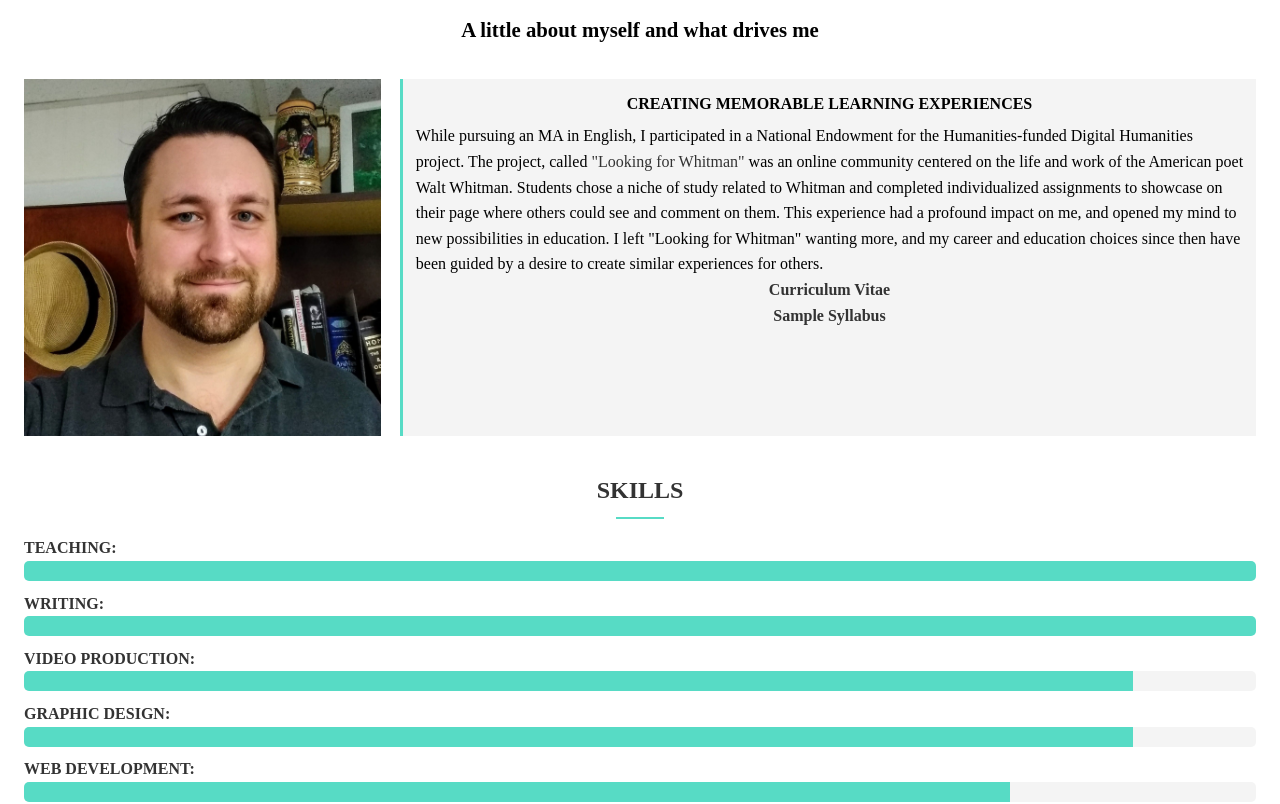
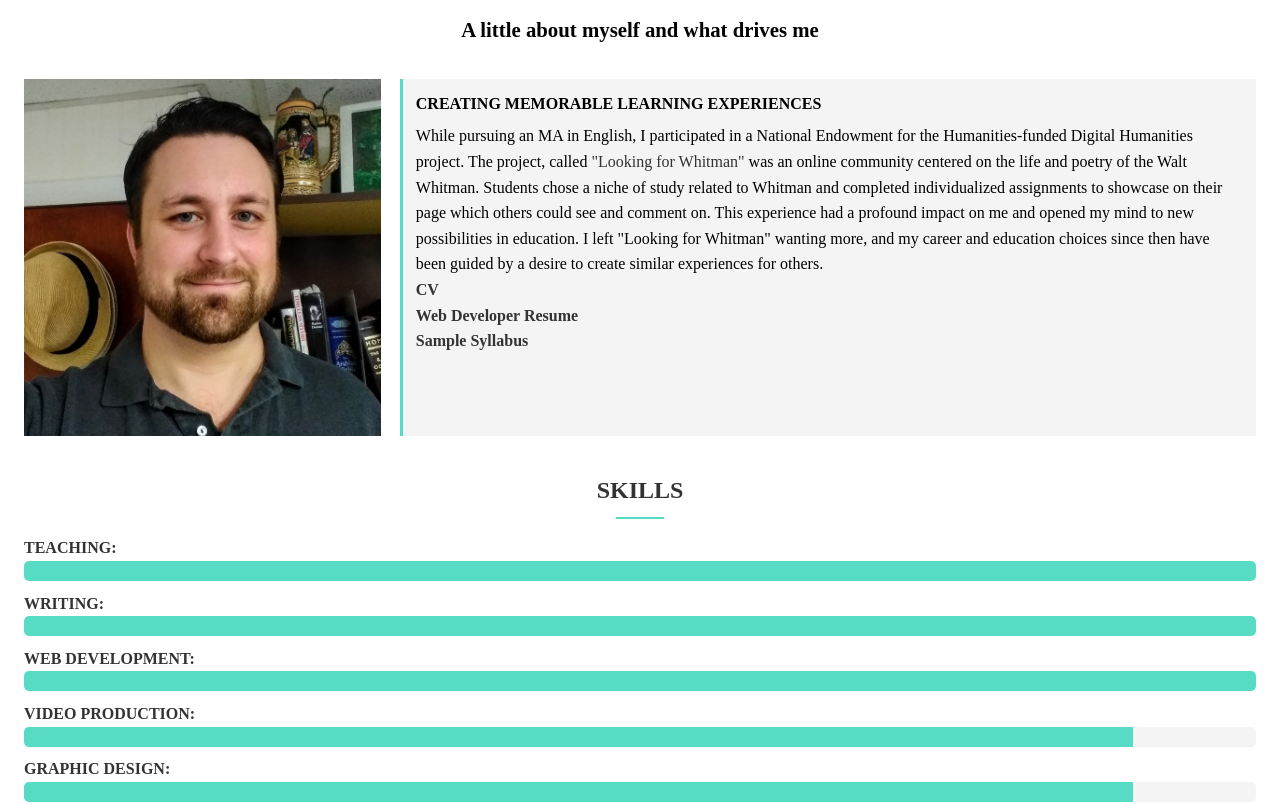
Before and after one commit to PhillyMike20/portfolio_website, a website: page dist/about.html in a window 1280 px wide. Shown: the part 158-962 px from the top of the page. Drawn offline with Linux system fonts and the light colour scheme.

Commit message:
Added Web Dev Resume and updated Item

```diff
--- a/dist/about.html
+++ b/dist/about.html
@@ -40,21 +40,23 @@
         <div class="about-info2">
           <img src="img/me.jpg" alt="" class="bio-image" />
           <div class="bio bg-light">
-            <h4>Creating memorable learning experiences</h4>
+            <h4 style="text-align: left">Creating memorable learning experiences</h4>
             <p style="text-align:left; margin-top: .4rem">
               While pursuing an MA in English, I participated in a National
               Endowment for the Humanities-funded Digital Humanities project.
               The project, called <a href="http://lookingforwhitman.org/" target="_blank">"Looking for Whitman"</a >
-              was an online community centered on the life and work of the American poet Walt Whitman. Students chose a niche of study
+              was an online community centered on the life and poetry of the Walt Whitman. Students chose a niche of study
               related to Whitman and completed individualized assignments to
-              showcase on their page where others could see and comment on them.
-              This experience had a profound impact on me, and opened my mind to
+              showcase on their page which others could see and comment on.
+              This experience had a profound impact on me and opened my mind to
               new possibilities in education. I left "Looking for Whitman"
               wanting more, and my career and education choices since then have
               been guided by a desire to create similar experiences for others.
               <br>
-              <div style="text-align:center; font-weight:bold">
-              <a href="img/MikeStirmIICV.pdf" target="blank"> Curriculum Vitae</a>
+              <div style="text-align:left; font-weight:bold">
+              <a href="img/MikeStirmIICV.pdf" target="blank">CV</a>
+              <br>
+              <a href="img/MStirmResume.pdf" target="blank">Web Developer Resume</a>
               <br>
               <a href="img/MStirmFall20Syllabus.pdf" target="blank"> Sample Syllabus</a>
               </div>
@@ -76,6 +78,10 @@
         <div class="progress">
           <div style="width:100%"></div>
           </div>
+        <h4>Web Development: </h4>
+          <div class="progress">
+            <div style="width:100%"></div>
+            </div>
           <h4>Video Production: </h4>
         <div class="progress">
           <div style="width:90%"></div>
@@ -83,10 +89,6 @@
           <h4>Graphic Design: </h4>
         <div class="progress">
           <div style="width:90%"></div>
-          </div>
-          <h4>Web Development: </h4>
-        <div class="progress">
-          <div style="width:80%"></div>
           </div>
           <h4>Social Media: </h4>
           <div class="progress">
```
Also changed, not shown: dist/img/items/item25.jpg, 1 other file.
